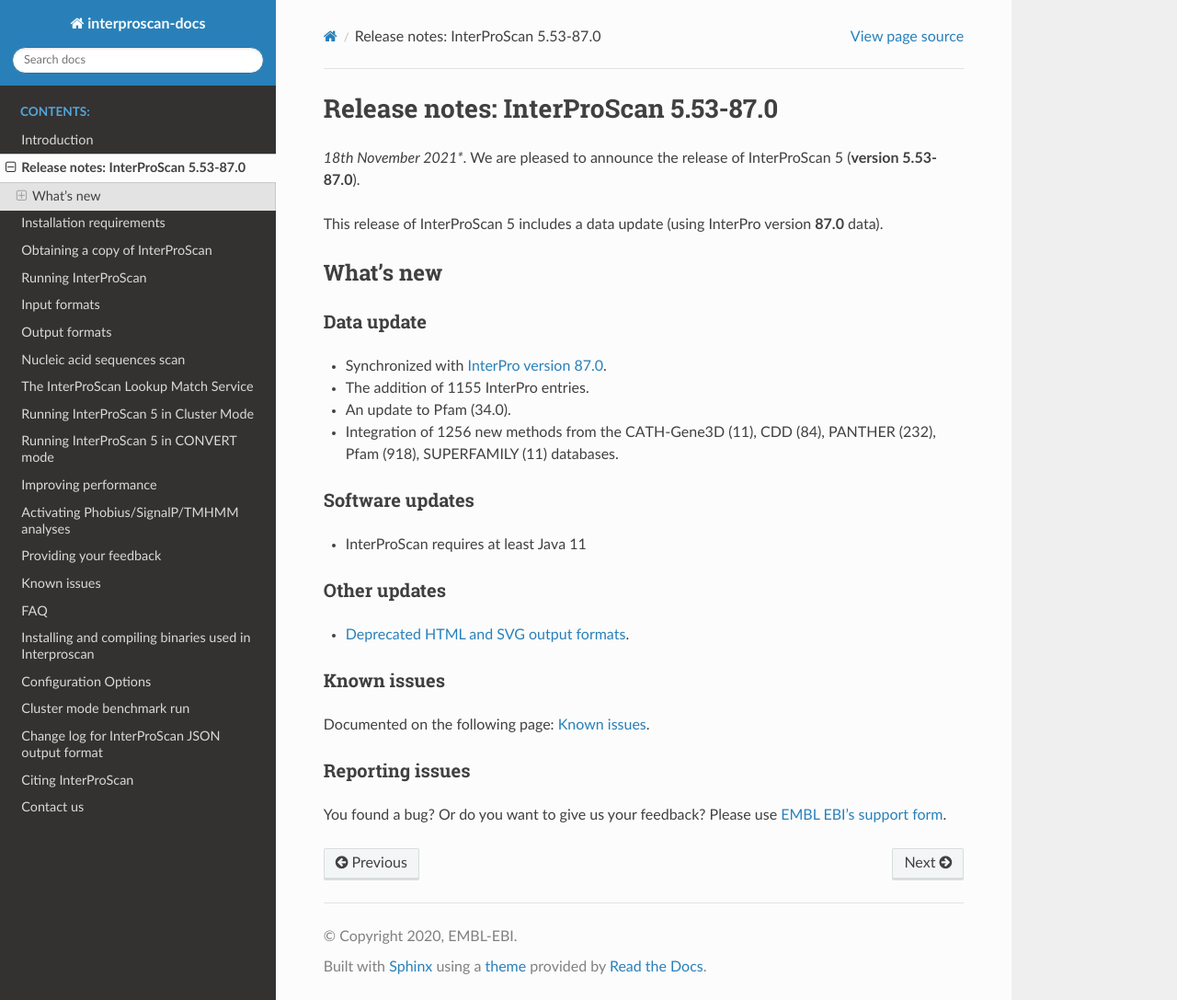
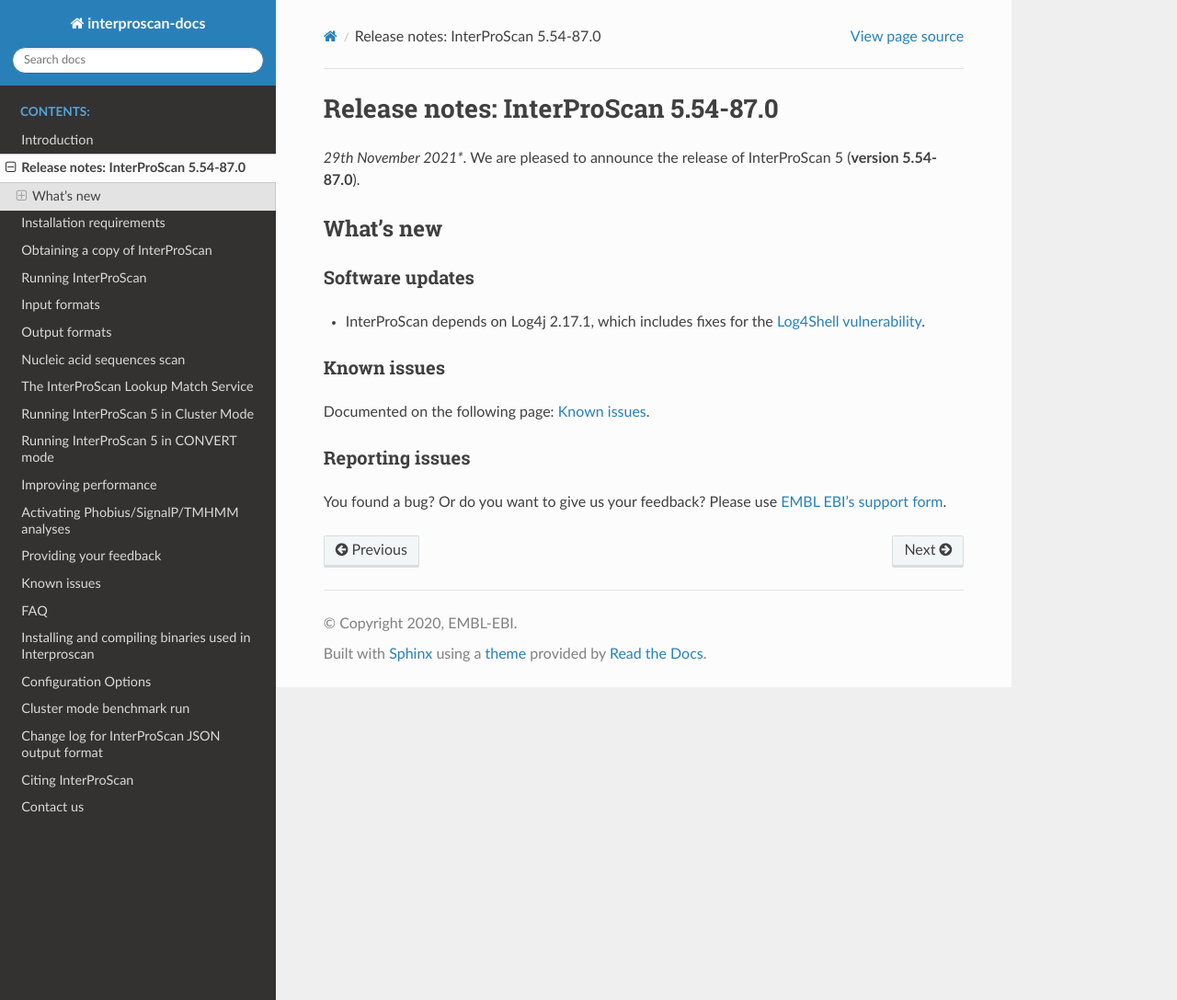
Before and after one commit to ebi-pf-team/interproscan-docs, a Sphinx documentation site: the page built from docs/ReleaseNotes.rst, in a window 1280 px wide and 1087 px high. Shown: the whole window at 92% size. Built offline with Sphinx 7.4.7 and the Read the Docs theme 2.0.0, drawn with Linux system fonts in a browser that asks for light colours.

Commit message:
5.54-87.0 release notes

```diff
--- a/docs/ReleaseNotes.rst
+++ b/docs/ReleaseNotes.rst
@@ -1,31 +1,15 @@
-Release notes: InterProScan 5.53-87.0
+Release notes: InterProScan 5.54-87.0
 =====================================
 
-*18th November 2021**. We are pleased to announce the release of
-InterProScan 5 (**version 5.53-87.0**).
-
-This release of InterProScan 5 includes a data update (using InterPro
-version **87.0** data).
+*29th November 2021**. We are pleased to announce the release of
+InterProScan 5 (**version 5.54-87.0**).
 
 What’s new
 ~~~~~~~~~~
 
-Data update
-^^^^^^^^^^^
-
--  Synchronized with `InterPro version
-   87.0 <http://www.ebi.ac.uk/interpro/release_notes>`__.
--  The addition of 1155 InterPro entries.
--  An update to Pfam (34.0).
--  Integration of 1256 new methods from the CATH-Gene3D (11), CDD (84), PANTHER (232), Pfam (918), SUPERFAMILY (11) databases.
-
 Software updates
 ^^^^^^^^^^^^^^^^
-- InterProScan requires at least Java 11
-
-Other updates
-^^^^^^^^^^^^^^^^
--  `Deprecated HTML and SVG output formats <OutputFormats.html#svg-and-html>`__.
+- InterProScan depends on Log4j 2.17.1, which includes fixes for the `Log4Shell vulnerability <https://en.wikipedia.org/wiki/Log4Shell>`__.
 
 Known issues
 ^^^^^^^^^^^^
```
Also changed, not shown: docs/HowToDownload.rst (+7 -7 lines), docs/LocalLookupService.rst (+15 -15 lines).
